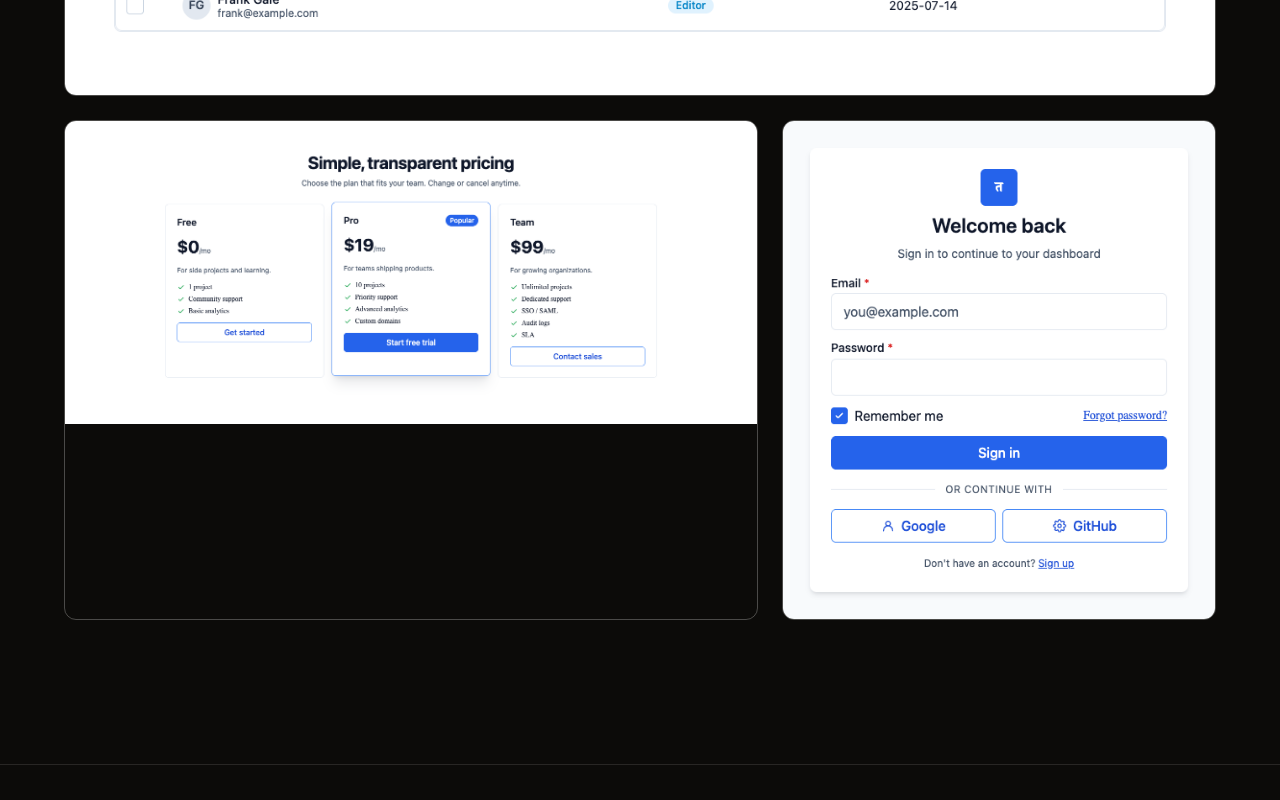
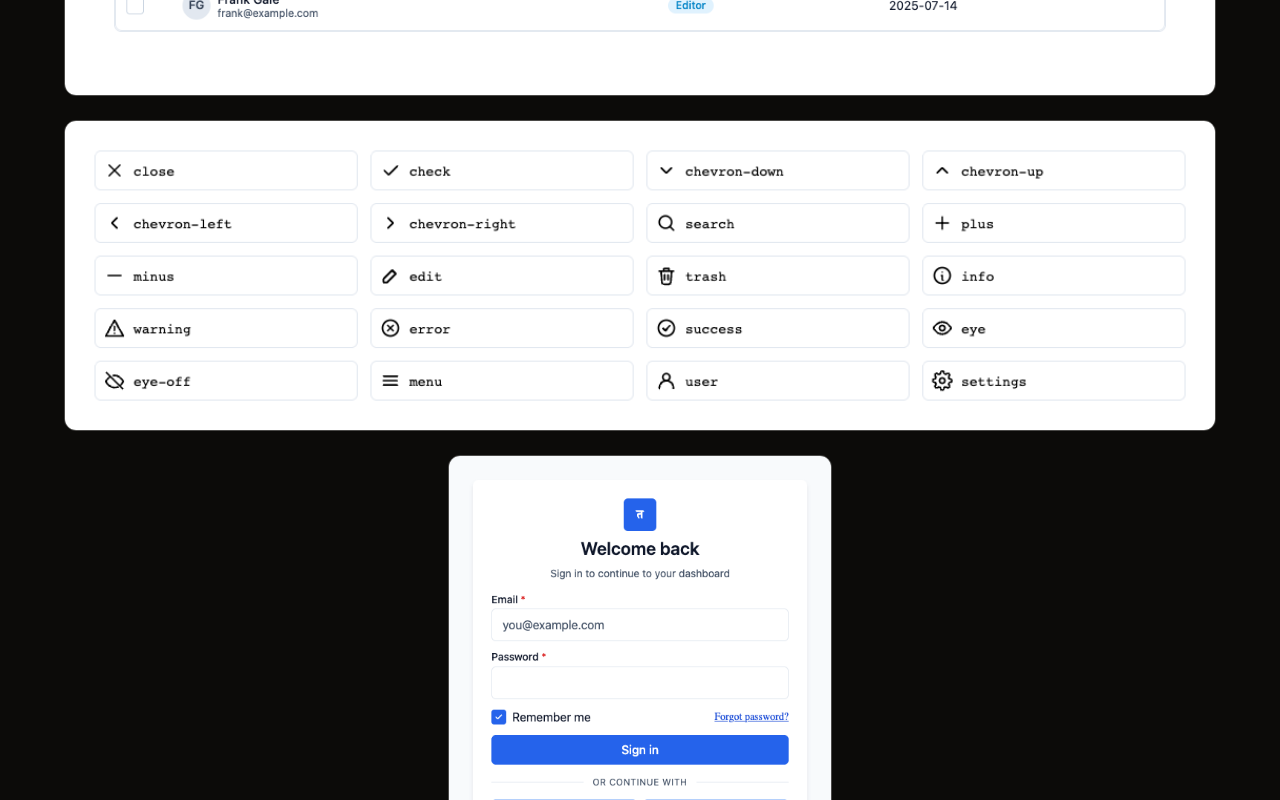
Before and after one commit to dixant/dixantsharma.com, a Next.js app: page / in a window 1280 px wide. Shown: the part 2960-3760 px from the top of the page. Built offline with nearby package versions, Linux system fonts and the light colour scheme.

Commit message:
swap pricing block for icon set in showcase

```diff
--- a/src/components/Showcase.tsx
+++ b/src/components/Showcase.tsx
@@ -10,6 +10,27 @@ import { Reveal } from "./Reveal";
  * The shots are light-themed by nature, which is the point: on the dark page
  * they read as a product sitting on a surface rather than as page furniture.
  */
+type Shot = (typeof site.showcase.shots)[number];
+
+/** A screenshot in its border. Shared so every shot is framed identically. */
+function Frame({ shot, sizes }: { shot: Shot; sizes: string }) {
+  return (
+    <div
+      className="overflow-hidden rounded-xl border"
+      style={{ borderColor: "var(--line-strong)" }}
+    >
+      <Image
+        src={shot.src}
+        alt={shot.alt}
+        width={shot.width}
+        height={shot.height}
+        sizes={sizes}
+        className="h-auto w-full"
+      />
+    </div>
+  );
+}
+
 export function Showcase() {
   const { showcase } = site;
   const [hero, ...rest] = showcase.shots;
@@ -78,42 +99,28 @@ export function Showcase() {
 
         <Reveal delay={200}>
           <figure className="mt-14 sm:mt-20">
-            <div
-              className="overflow-hidden rounded-xl border"
-              style={{ borderColor: "var(--line-strong)" }}
-            >
-              <Image
-                src={hero.src}
-                alt={hero.alt}
-                width={hero.width}
-                height={hero.height}
-                priority={false}
-                sizes="(max-width: 640px) 100vw, 1152px"
-                className="h-auto w-full"
-              />
-            </div>
+            <Frame shot={hero} sizes="(max-width: 640px) 100vw, 1152px" />
           </figure>
         </Reveal>
 
-        <div className="mt-6 grid gap-6 sm:grid-cols-[1.6fr_1fr]">
         {rest.map((shot, index) => (
           <Reveal key={shot.src} delay={260 + index * 80}>
-              <div
-                className="h-full overflow-hidden rounded-xl border"
-                style={{ borderColor: "var(--line-strong)" }}
+            <figure
+              className={
+                shot.span === "narrow" ? "mx-auto mt-6 max-w-sm" : "mt-6"
+              }
             >
-                <Image
-                  src={shot.src}
-                  alt={shot.alt}
-                  width={shot.width}
-                  height={shot.height}
-                  sizes="(max-width: 640px) 100vw, 720px"
-                  className="h-auto w-full"
+              <Frame
+                shot={shot}
+                sizes={
+                  shot.span === "narrow"
+                    ? "(max-width: 640px) 100vw, 384px"
+                    : "(max-width: 640px) 100vw, 1152px"
+                }
               />
-              </div>
+            </figure>
           </Reveal>
         ))}
-        </div>
       </div>
     </section>
   );
--- a/src/content/site.ts
+++ b/src/content/site.ts
@@ -171,25 +171,31 @@ export const site = {
       { value: "0", label: "Runtime cost" },
       { value: "MIT", label: "Licence" },
     ],
-    /** Captured from the project's own Storybook. */
+    /**
+     * Captured from the project's own Storybook. `span` is a layout hint:
+     * these have wildly different aspect ratios, so they can't share a row.
+     */
     shots: [
       {
         src: "/tatva/dashboard.png",
         alt: "Tatva UI dashboard block: stat cards, tabs, search and a members table",
         width: 1312,
         height: 723,
+        span: "full" as const,
       },
       {
-        src: "/tatva/pricing.png",
-        alt: "Tatva UI pricing block with three plan cards",
-        width: 1440,
-        height: 631,
+        src: "/tatva/icons.png",
+        alt: "Tatva UI icon set: twenty icons including search, edit, trash, warning and settings",
+        width: 1092,
+        height: 294,
+        span: "full" as const,
       },
       {
         src: "/tatva/login.png",
         alt: "Tatva UI login block with email and password fields",
         width: 514,
         height: 593,
+        span: "narrow" as const,
       },
     ],
     links: [
```
Also changed, not shown: public/tatva/icons.png (added), public/tatva/pricing.png (deleted). Lines whose indentation alone changed are shown as unchanged.
